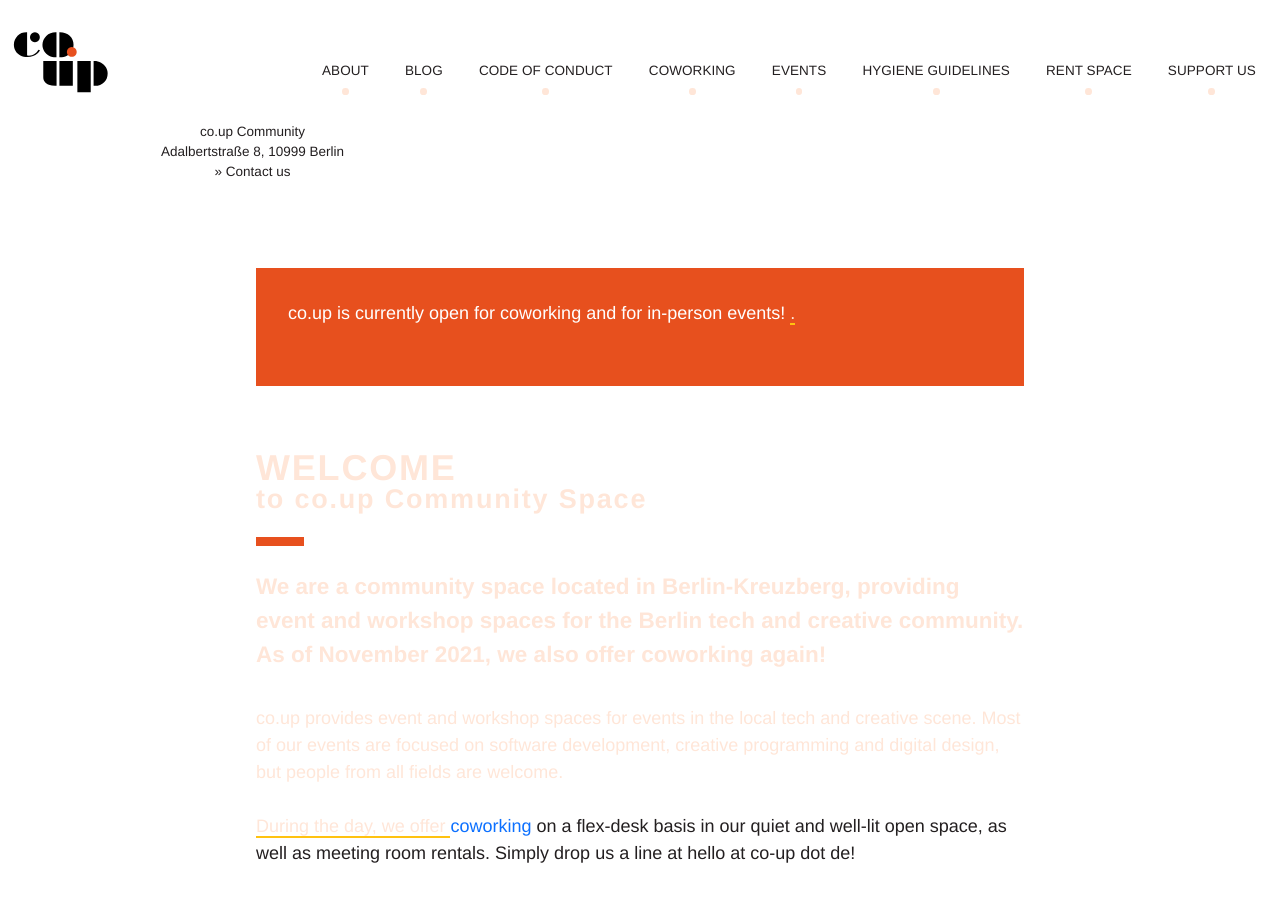
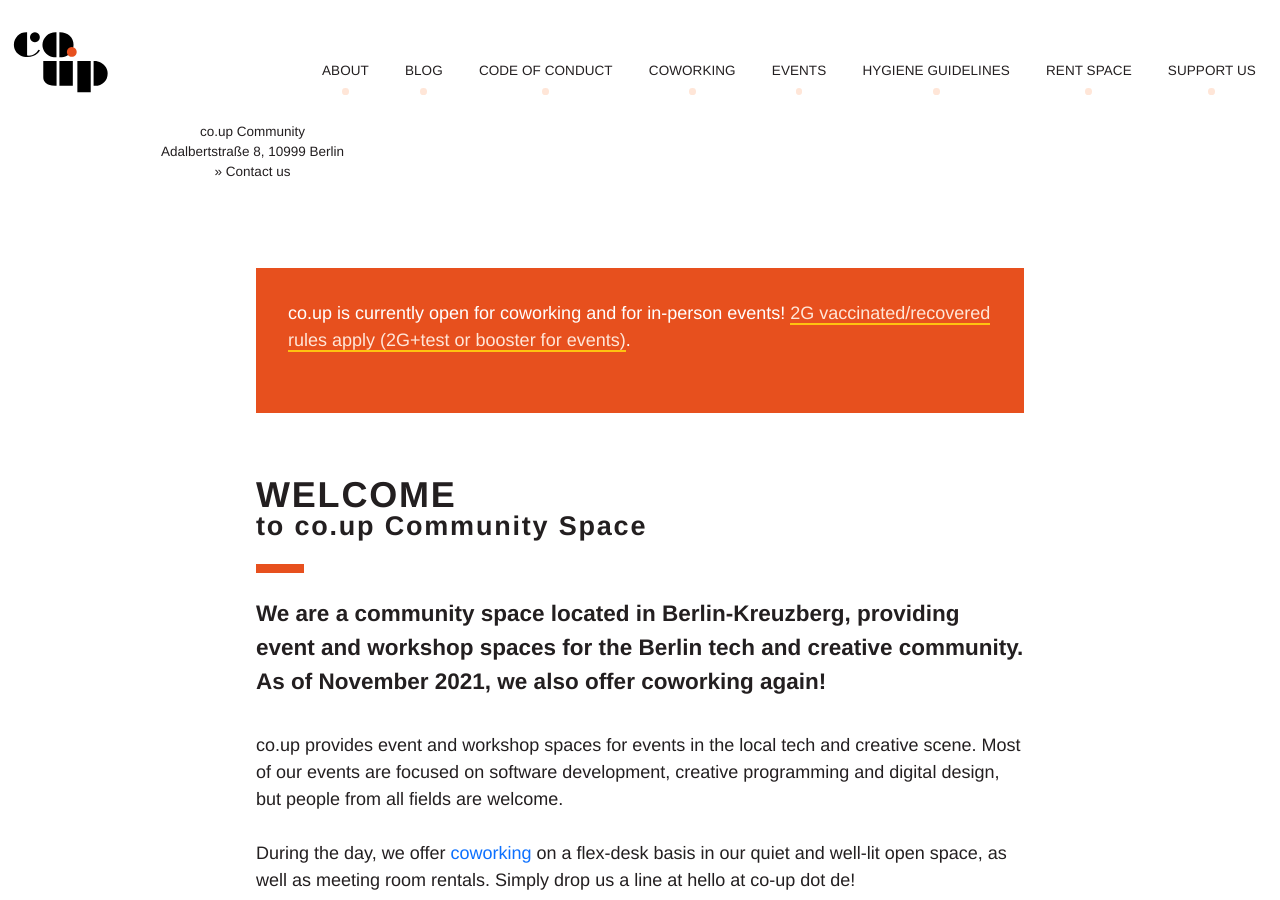
Before and after one commit to co-up/co-up.de, a Jekyll site: the page built from index.html, in a window 1280 px wide and 900 px high. Built offline with Jekyll 4.4.1, drawn with Linux system fonts in a browser that asks for light colours.

Commit message:
fixed typo

```diff
--- a/index.html
+++ b/index.html
@@ -4,7 +4,7 @@
 
 <div class="announcement mb4 mb5-l">
   <p>
-    co.up is currently open for coworking and for in-person events! <a href="https://co-up.de/hygiene-safety-guidelines/" class="announcement-link"2G vaccinated/recovered rules apply (2G+test or booster for events)</a>.
+    co.up is currently open for coworking and for in-person events! <a href="https://co-up.de/hygiene-safety-guidelines/" class="announcement-link">2G vaccinated/recovered rules apply (2G+test or booster for events)</a>.
   </p>
 </div>
 
```
